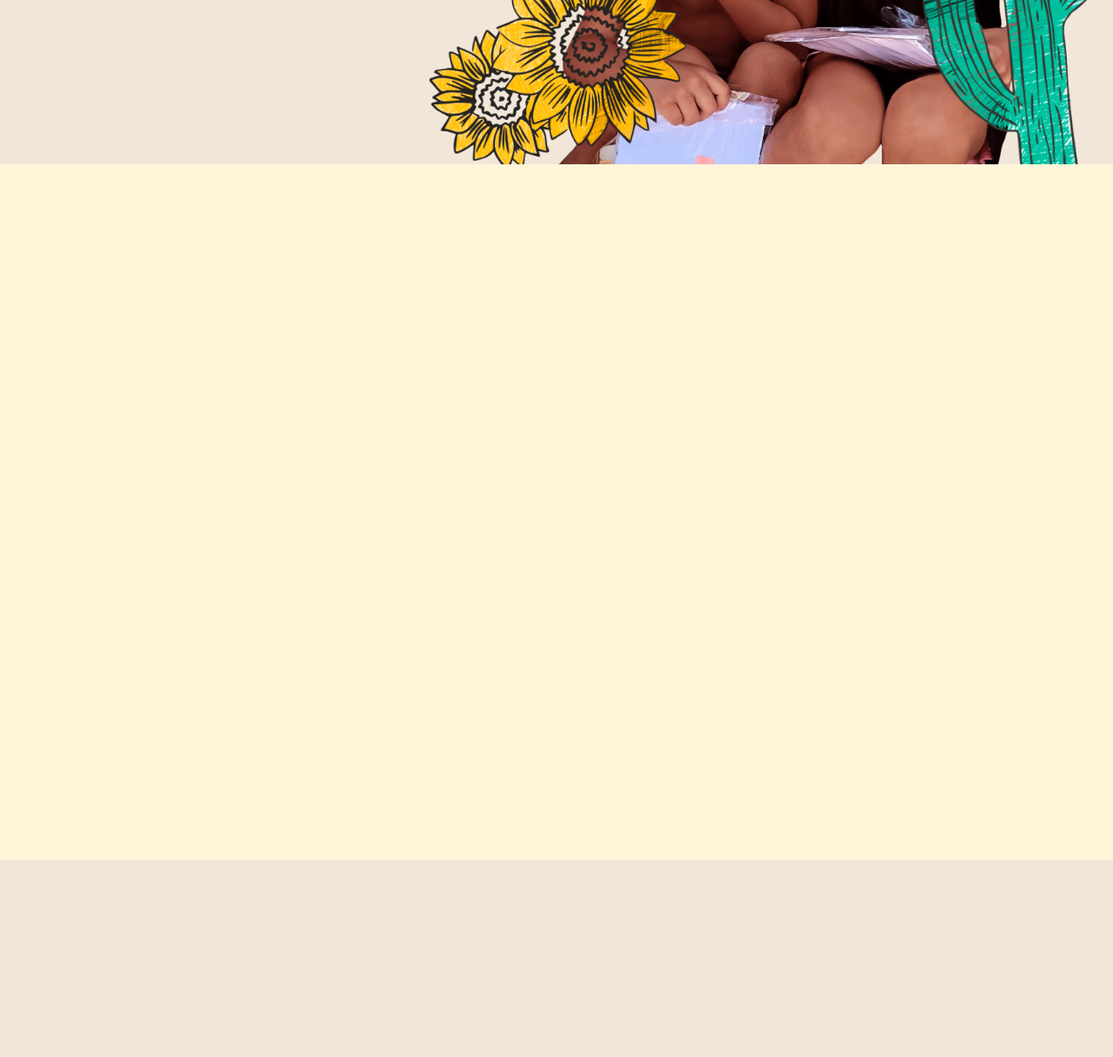
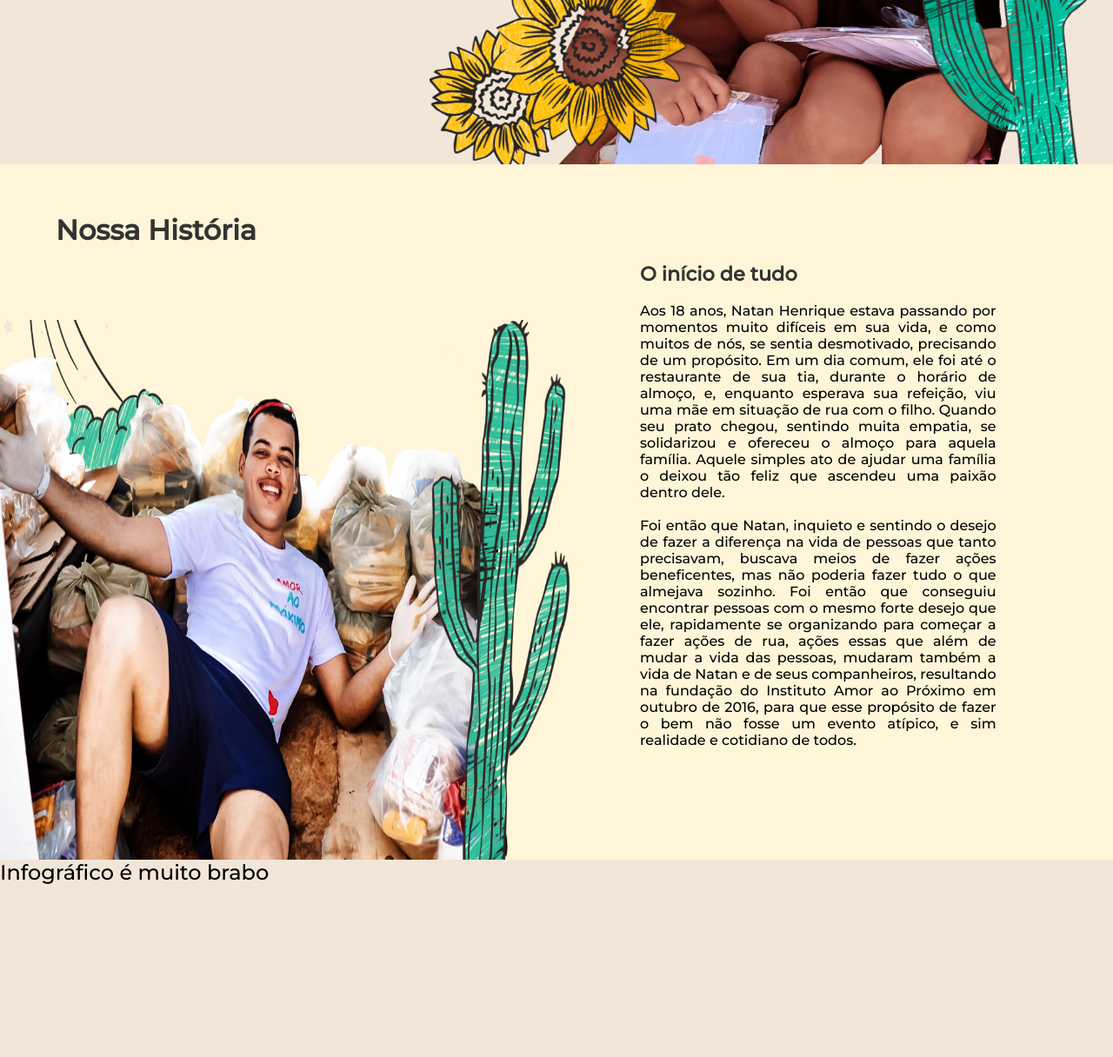
Before and after one commit to Thiagomrfs/AmorAoProximoSite, a Django app: page / in a window 1280 px wide. Shown: the part 611-1827 px from the top of the page at 87% size. Run offline with Django 3.2, Linux system fonts and the light colour scheme; some libraries are stand-ins or nearby versions.

Commit message:
added história page

```diff
--- a/static/css/main/sections.css
+++ b/static/css/main/sections.css
@@ -60,6 +60,50 @@
     background-color: var(--background-two);
     width: 100vw;
     height: 100vh;
+    display: flex;
+    padding-top: 1.5rem;
+}
+
+#history .history-left {
+    width: 55%;
+    height: 100%;
+    display: flex;
+    flex-direction: column;
+}
+
+#history .history-left h3 {
+    flex: 1;
+    color: var(--text-black);
+    font-weight: bold;
+    font-size: 2rem;
+    justify-self: center;
+    margin-top: 2rem;
+    margin-left: var(--title-left-margin);
+}
+
+#history .history-left img {
+    max-width: 95%;
+    height: 80%;
+    justify-self: flex-end;
+}
+
+#history .history-right {
+    flex:1;
+    height: 100%;
+    padding: 2rem;
+}
+
+#history .history-right h4 {
+    color: var(--text-black);
+    font-size: 1.4rem;
+    font-weight: bold;
+    margin-top: 3.5rem;
+    margin-bottom: 1.2rem;
+}
+
+#history .history-right p {
+    width: 80%;
+    text-align: justify;
 }
 
 #donations {
--- a/static/css/navbar.css
+++ b/static/css/navbar.css
@@ -36,7 +36,7 @@ header {
 }
 
 .nav-items li a:hover {
-    color: #0088a9;
+    color: var(--secondary-hover);
 }
 
 #nav-doe {
--- a/static/css/styles.css
+++ b/static/css/styles.css
@@ -1,6 +1,8 @@
 @import url('https://fonts.googleapis.com/css2?family=Montserrat:wght@500&display=swap');
 
 :root {
+    --title-left-margin: 4rem;
+
     --app-white: #edf0f1;
     --app-black: #272422;
 
@@ -31,3 +33,20 @@ li, a, button {
     color: var(--app-white);
     text-decoration: none;
 }
+
+footer {
+    width: 100vw;
+    height: auto;
+    position: absolute;
+    z-index: 2;
+    transform: translateY(-45%);
+    display: flex;
+}
+
+footer img {
+    align-self: flex-end;
+    justify-self: flex-end;
+    width: 100%;
+    max-width: 100%;
+    height: 100%;
+}
--- a/templates/base.html
+++ b/templates/base.html
@@ -44,7 +44,7 @@
     </main>
 
     <footer>
-
+        <img src="{% static 'img/footer-background.svg' %}" alt="plano de fundo do footer">
     </footer>
 
     {% block scripts %}
--- a/templates/index.html
+++ b/templates/index.html
@@ -18,13 +18,36 @@
                     </a>
                 </div>
             </div>
-            <img src="{% static 'img/landing.png' %}" alt="duas crianças sorrindo">
+            <img src="{% static 'img/landing.png' %}" alt="duas crianças sorrindo" />
         </section>
         <section id="history">
-
+            <div class="history-left">
+                <h3>Nossa História</h3>
+                <img src="{% static 'img/natanHistory.png' %}" alt="natan, o líder da instituição" />
+            </div>
+            <div class="history-right">
+                <h4>O início de tudo</h4>
+                <p>
+                    Aos 18 anos, Natan Henrique estava passando por momentos muito difíceis em sua vida,
+                    e como muitos de nós, se sentia desmotivado, precisando de um propósito.
+                    Em um dia comum, ele foi até o restaurante de sua tia, durante o horário de almoço, e,  enquanto esperava sua refeição,
+                    viu uma mãe em situação de rua com o filho. Quando seu prato chegou, sentindo muita empatia, se solidarizou e ofereceu
+                    o almoço para aquela família. Aquele simples ato de ajudar uma família
+                    o deixou tão feliz que ascendeu uma paixão dentro dele.
+                </p>
+                <br/>
+                <p>
+                    Foi então que Natan, inquieto e sentindo o desejo de fazer a diferença na vida de pessoas que tanto precisavam,
+                    buscava meios de fazer ações beneficentes, mas não poderia fazer tudo o que almejava sozinho.
+                    Foi então que conseguiu encontrar pessoas com o mesmo forte desejo que ele,  rapidamente se organizando
+                    para começar a fazer ações de rua, ações essas que além de mudar a vida das pessoas,
+                    mudaram também a vida de Natan e de seus companheiros, resultando na fundação do Instituto Amor ao Próximo em outubro de 2016,
+                    para que esse propósito de fazer o bem não fosse um evento atípico, e sim realidade e cotidiano de todos.
+                </p>
+            </div>
         </section>
         <section id="donations">
-
+            <h1>Infográfico é muito brabo</h1>
         </section>
         <section id="actions">
 
```
Also changed, not shown: static/img/footer-background.svg (added), static/img/natanHistory.png (added).
